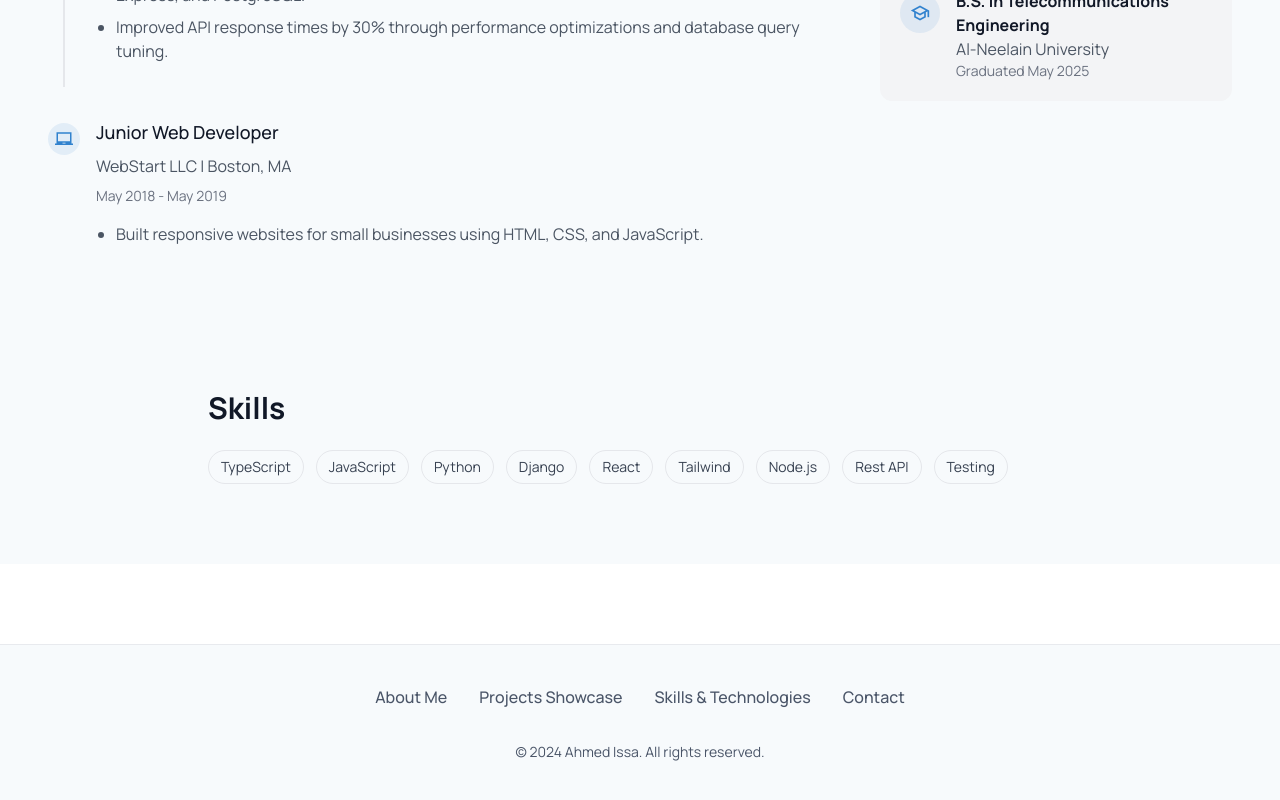
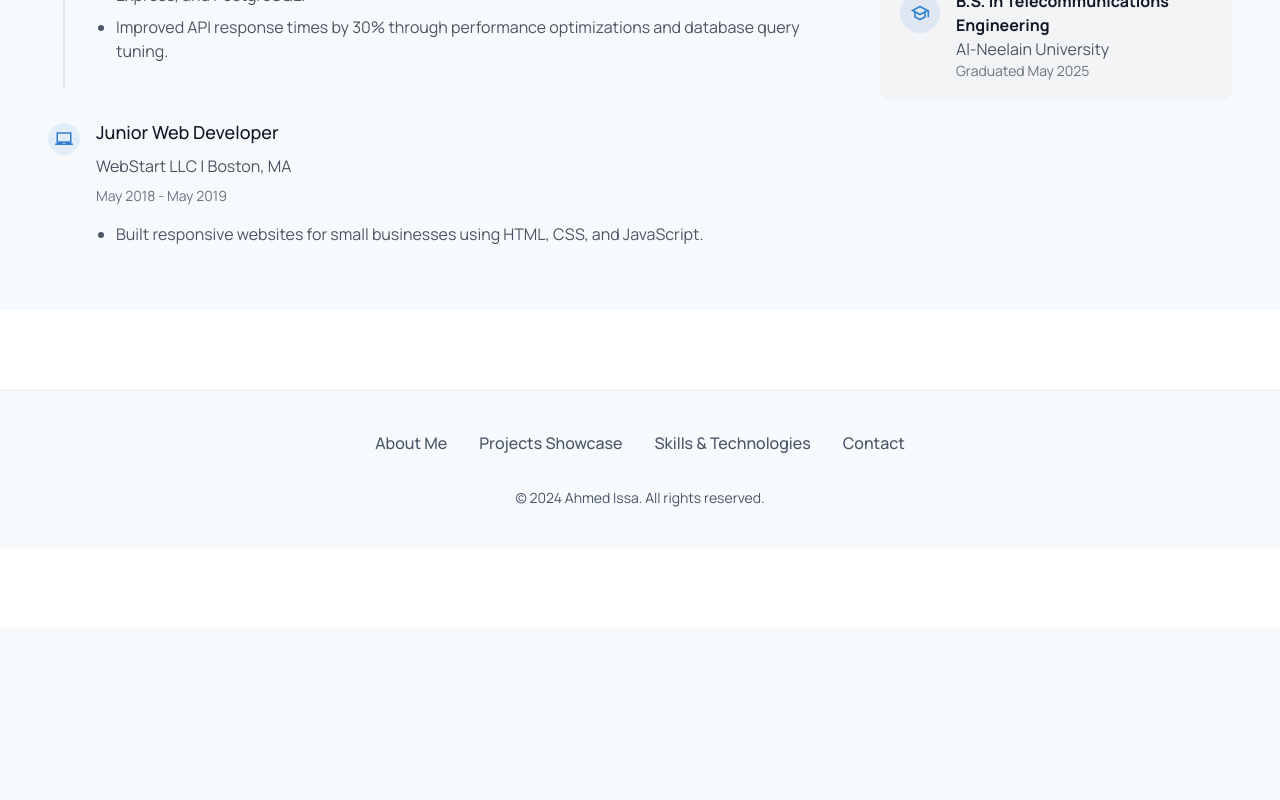
Before and after one commit to Ahmed-Is3a/portfolio, a React (Vite) app in the folder portfolio/: page / in a window 1280 px wide. Shown: the part 2746-3546 px from the top of the page. After the commit the page ends 3374 px from the top, so only its background shows below. Built offline with nearby package versions, Linux system fonts and the light colour scheme.

Commit message:
Remove Skills component from App

```diff
--- a/portfolio/src/App.tsx
+++ b/portfolio/src/App.tsx
@@ -1,4 +1,4 @@
-import { Hero, Projects, Experience, Skills, Contact } from './components'
+import { Hero, Projects, Experience, Contact } from './components'
 
 function App() {
   return (
@@ -7,7 +7,6 @@ function App() {
       <main>
         <Projects />
         <Experience />
-        <Skills />
         <Contact />
       </main>
     </div>
```
